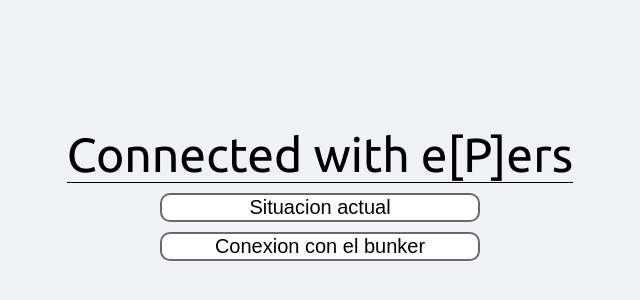
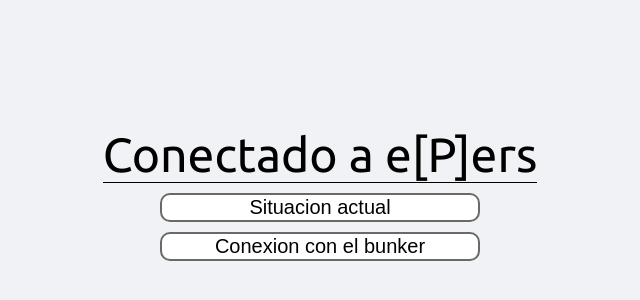
Before and after one commit to francogarcino/frontend-api, a React (Create React App) app: page / in a window 1280 px wide. Shown: the part 206-506 px from the top of the page, without its empty margins (320-960 px from the left). Built offline with nearby package versions, Linux system fonts and the light colour scheme.

Commit message:
cambio de idioma

```diff
--- a/src/views/DefaultEndpoint.js
+++ b/src/views/DefaultEndpoint.js
@@ -10,7 +10,7 @@ export default function DefaultEndpoint() {
 
     return (
         <div className="centered-page">
-            <p className="text title underlined"> Connected with e[P]ers </p>
+            <p className="text title underlined"> Conectado a e[P]ers </p>
             <div>
                 <button className="home-btn" onClick={goToLore}> Situacion actual </button>
             </div>
```
